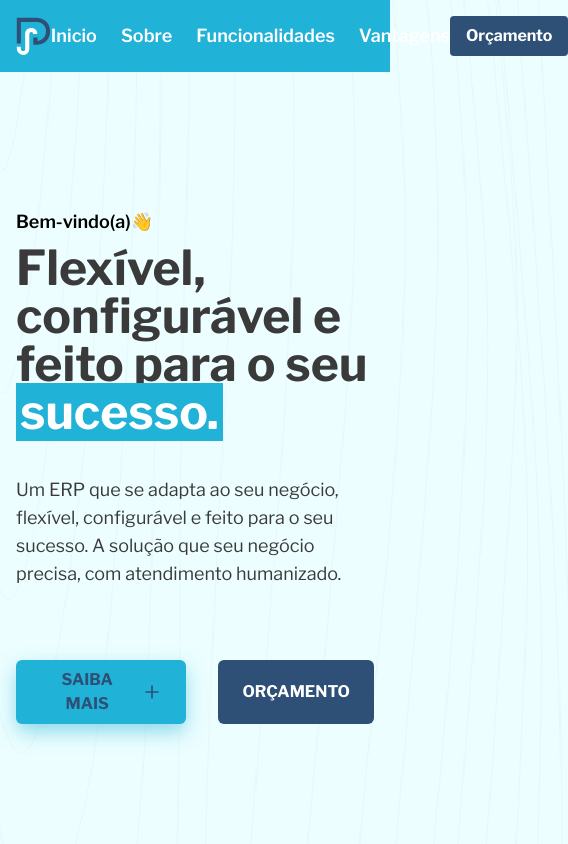
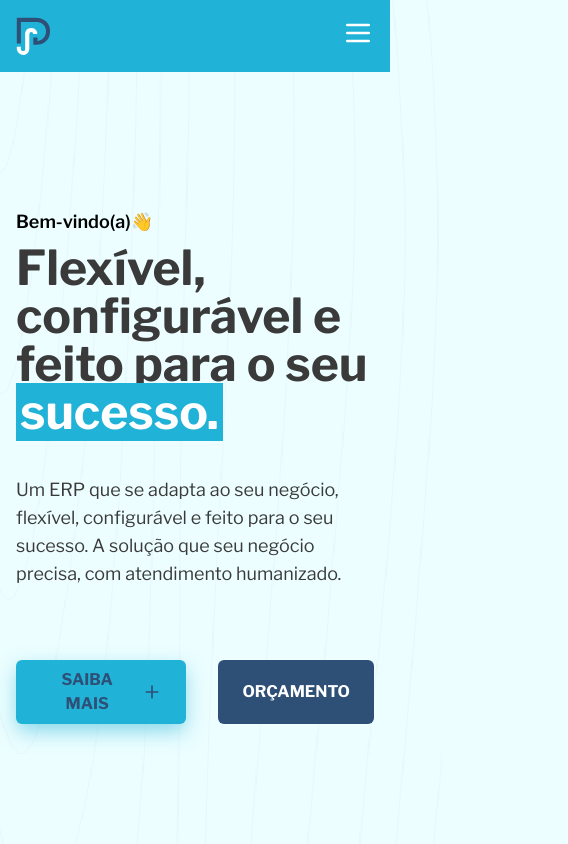
Before and after one commit to JhonatasMJ/PenseSoft, a React (Vite) app: page / in a window 390 px wide. Shown: the top 844 px of the page, 568 px wide, since content can reach past the window. Built offline with nearby package versions, Linux system fonts and the light colour scheme.

Commit message:
Navbar Mobile e Github Pages

```diff
--- a/src/Components/Footer.tsx
+++ b/src/Components/Footer.tsx
@@ -1,23 +1,32 @@
+import { ChevronUp } from 'lucide-react';
 import logo from '../assets/imgs/logotipo.svg';
-import { FaArrowUp } from 'react-icons/fa';
+import { Link as ScrollLink } from 'react-scroll';
+
 
 const Footer = () => {
 	return (
-		<footer className="bg-ciano py-12">
+		<footer className="bg-ciano py-2">
 			<div className="max-w-7xl mx-auto flex items-center justify-between text-white">
 				<div className="text-center md:text-left mb-4 md:mb-0">
 					<img src={logo} alt="Logotipo" className="h-10" />
 				</div>
 
 				<div className="text-center">
-					<p className="text-2xl font-semibold">
+					<p className="text-xl font-semibold">
 						PenseSoft © Todos os direitos reservados
 					</p>
 				</div>
 
 				<div className="text-center relative">
-					<button className="bg-azul-escuro text-ciano rounded-lg p-3 relative top-[-65px]">
-						<FaArrowUp className="h-6 w-6 text-white relative " />
+					<button className="bg-azul-escuro text-ciano rounded-lg p-3 relative -top-6">
+					<ScrollLink
+										to="inicio"
+										smooth={true}
+										duration={500}
+									>
+
+						<ChevronUp className="h-6 w-6 text-white relative " />
+									</ScrollLink>
 					</button>
 				</div>
 			</div>
--- a/src/Components/Home.tsx
+++ b/src/Components/Home.tsx
@@ -4,7 +4,7 @@ import { motion } from 'framer-motion';
 
 const Home = () => {
 	return (
-		<section className="max-w-7xl mx-auto p-4 grid grid-cols-1 md:grid-cols-2 pb-44 pt-20 items-center">
+		<section className="max-w-7xl mx-auto p-4 grid grid-cols-1 md:grid-cols-2 pb-44 pt-20 items-center " id='inicio'>
 			<motion.div
 				className="flex flex-col justify-center  mt-14"
 				initial={{ opacity: 0, x: -50 }}
--- a/src/Components/Navbar.tsx
+++ b/src/Components/Navbar.tsx
@@ -1,20 +1,43 @@
 // src/Components/Navbar.js
-import { Link, useLocation } from 'react-router-dom'; // useLocation para verificar a rota atual
-import logo from '../assets/imgs/logotipo.svg';
-import { Link as ScrollLink } from 'react-scroll';
+import { Link, useLocation } from "react-router-dom";
+import { useState } from "react";
+import logo from "../assets/imgs/logotipo.svg";
+import { Link as ScrollLink } from "react-scroll";
+import { Menu, X } from "lucide-react";
 
 const Navbar = () => {
-	const location = useLocation(); // Obtém a localização atual (rota)
+  const location = useLocation();
+  const [isOpen, setIsOpen] = useState(false);
 
-	const isHomePage = location.pathname === '/'; // Verifica se está na página inicial
+  const isHomePage = location.pathname === "/";
+
+  const toggleMenu = () => setIsOpen(!isOpen);
 
   return (
     <div className="bg-ciano">
       <header className="flex items-center justify-between max-w-7xl mx-auto p-4">
         <img src={logo} alt="Logotipo" className="h-10" />
 
-				<nav className="flex-1">
-					<ul className="flex justify-center text-white gap-6 font-semibold text-lg">
+        {/* Ícone do menu para dispositivos móveis */}
+        <div className="lg:hidden z-50">
+          <button
+            onClick={toggleMenu}
+            className={`text-white transition-transform duration-300 ${
+              isOpen ? 'rotate-90' : ''
+            }`}
+          >
+            {isOpen ? <X size={32} /> : <Menu size={32} />}
+          </button>
+        </div>
+
+        {/* Menu de navegação */}
+        <nav
+          className={`${
+            isOpen ? "block" : "hidden"
+          } lg:flex flex-1 justify-between items-center text-white gap-6 font-semibold text-lg lg:static absolute top-[70px] left-0 w-full lg:w-auto lg:bg-transparent bg-ciano transition-all duration-300 ease-in-out`}
+          style={{ zIndex: isOpen ? 40 : 10 }}
+        >
+          <ul className="flex flex-col lg:flex-row gap-6 lg:items-center text-center lg:text-left p-4 lg:p-0">
             {isHomePage ? (
               <>
                 <li className="cursor-pointer">
@@ -22,6 +45,7 @@ const Navbar = () => {
                     to="inicio"
                     smooth={true}
                     duration={500}
+                    onClick={toggleMenu}
                   >
                     Inicio
                   </ScrollLink>
@@ -31,6 +55,7 @@ const Navbar = () => {
                     to="sobre"
                     smooth={true}
                     duration={500}
+                    onClick={toggleMenu}
                   >
                     Sobre
                   </ScrollLink>
@@ -39,26 +64,36 @@ const Navbar = () => {
             ) : (
               <>
                 <li>
-									<Link to="/" state={{ scrollTo: 'inicio' }}>
+                  <Link
+                    to="/"
+                    state={{ scrollTo: "inicio" }}
+                    onClick={toggleMenu}
+                  >
                     Inicio
                   </Link>
                 </li>
                 <li>
-									<Link to="/" state={{ scrollTo: 'sobre' }}>
+                  <Link
+                    to="/"
+                    state={{ scrollTo: "sobre" }}
+                    onClick={toggleMenu}
+                  >
                     Sobre
                   </Link>
                 </li>
               </>
             )}
             <li>
-							<Link to="funcionalidades">Funcionalidades</Link>
+              <Link to="/funcionalidades" onClick={toggleMenu}>
+                Funcionalidades
+              </Link>
             </li>
             <li className="cursor-pointer">
-							{' '}
               <ScrollLink
                 to="vantagens"
                 smooth={true}
                 duration={500}
+                onClick={toggleMenu}
               >
                 Vantagens
               </ScrollLink>
@@ -66,7 +101,7 @@ const Navbar = () => {
           </ul>
         </nav>
 
-				<Link to="/orcamento">
+        <Link to="/orcamento" className="hidden lg:block">
           <button className="bg-azul text-white font-bold px-4 py-2 rounded">
             Orçamento
           </button>
--- a/src/Routes/Routes.tsx
+++ b/src/Routes/Routes.tsx
@@ -1,5 +1,4 @@
-// src/Routes/Routes.js
-import React from 'react';
+
 import { Route, Routes } from 'react-router-dom';
 import Orcamento from '../Pages/Orcamento';
 
```
Also changed, not shown: 1 other file (tests, documents, lock files or other folders). Lines whose indentation alone changed are shown as unchanged.
